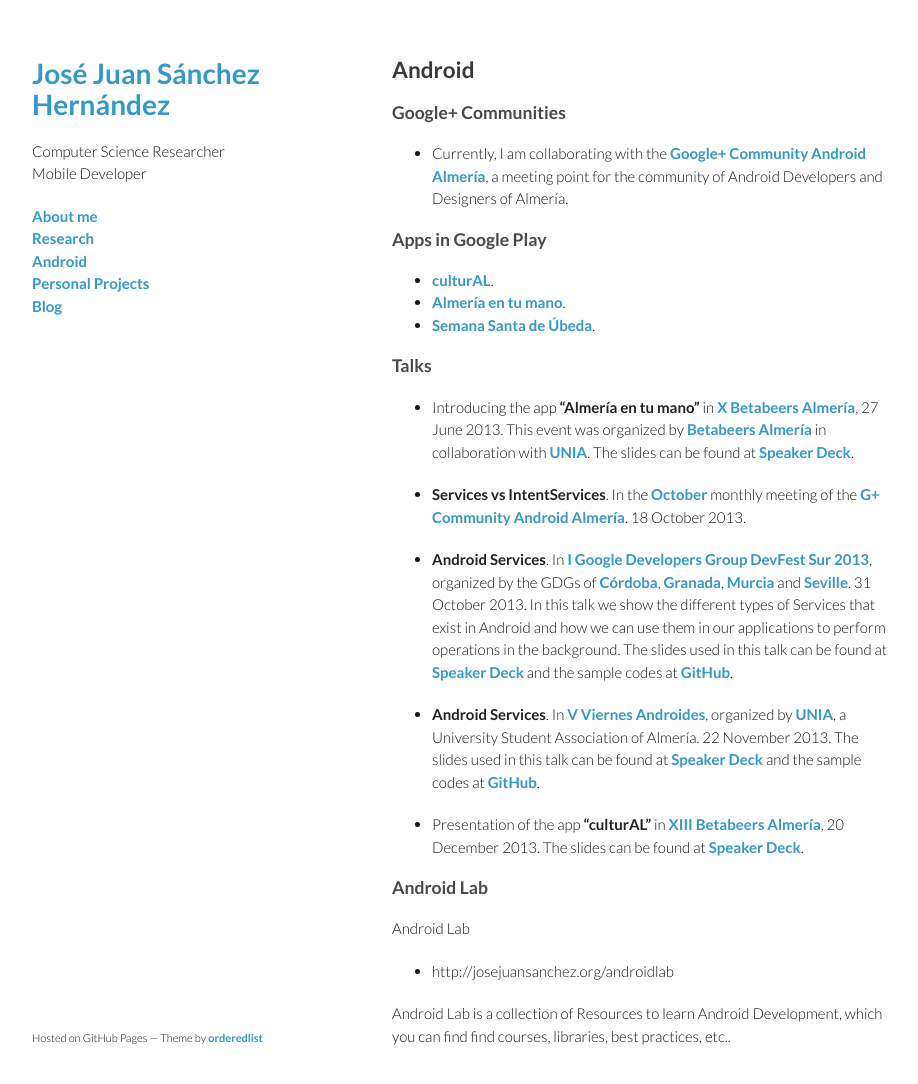
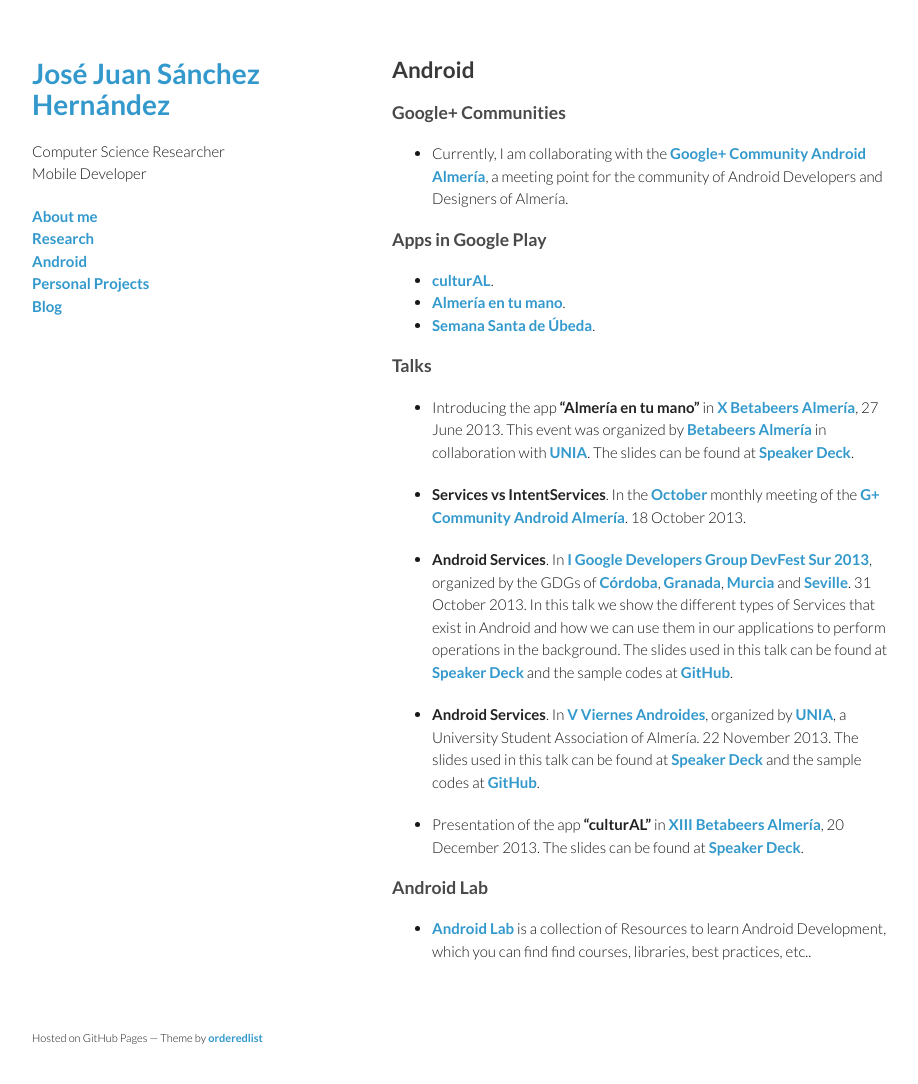
Before and after one commit to josejuansanchez/josejuansanchez.github.io, a Jekyll site: the page built from android/index.md, in a window 1280 px wide and 1117 px high. Shown: the top 1084 px of the window, without its empty margins (178-1096 px from the left). Built offline with Jekyll 4.4.1, drawn with Linux system fonts in a browser that asks for light colours.

Commit message:
Update index.md

```diff
--- a/android/index.md
+++ b/android/index.md
@@ -26,8 +26,4 @@
 
 ### Android Lab
 
-Android Lab
-
-* http://josejuansanchez.org/androidlab
-
-Android Lab is a collection of Resources to learn Android Development, which you can find find courses, libraries, best practices, etc..
+* [Android Lab](http://josejuansanchez.org/androidlab) is a collection of Resources to learn Android Development, which you can find find courses, libraries, best practices, etc..
```
